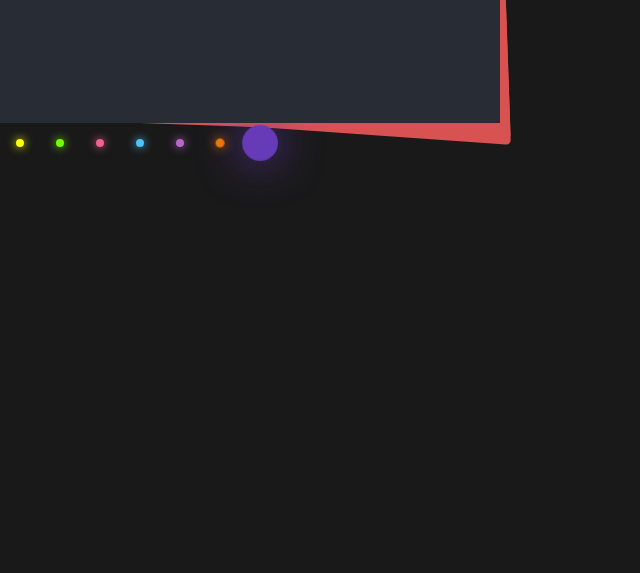
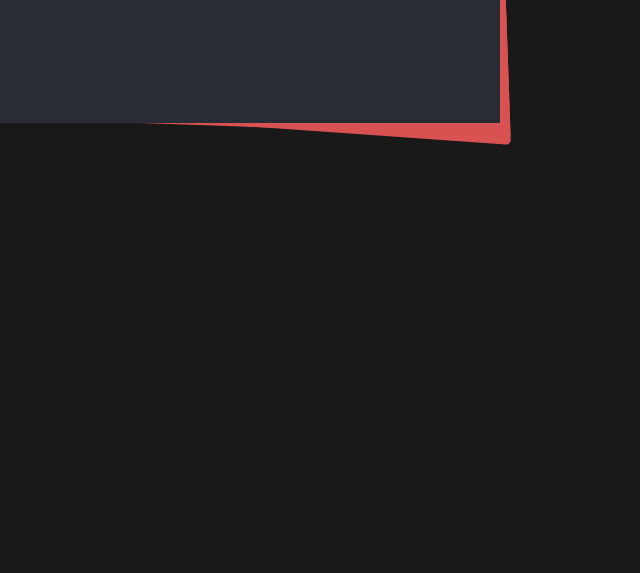
Before and after one commit to KC-witcher/my-first-repo, a plain HTML site: page index.html in a window 1280 px wide. Shown: the part 227-800 px from the top of the page, without its empty margins (0-640 px from the left). Drawn offline with Linux system fonts and the light colour scheme.

Commit message:
removed glowing dots effect from homepage

```diff
--- a/index.html
+++ b/index.html
@@ -13,16 +13,6 @@
         <h2>Devslopes</h2>
         <h3>Learn to Code</h3>
       </div>
-
-      <ul>
-        <li></li>
-        <li></li>
-        <li></li>
-        <li></li>
-        <li></li>
-        <li></li>
-        <li></li>
-      </ul>
     </div>
   </body>
 </html>
```
